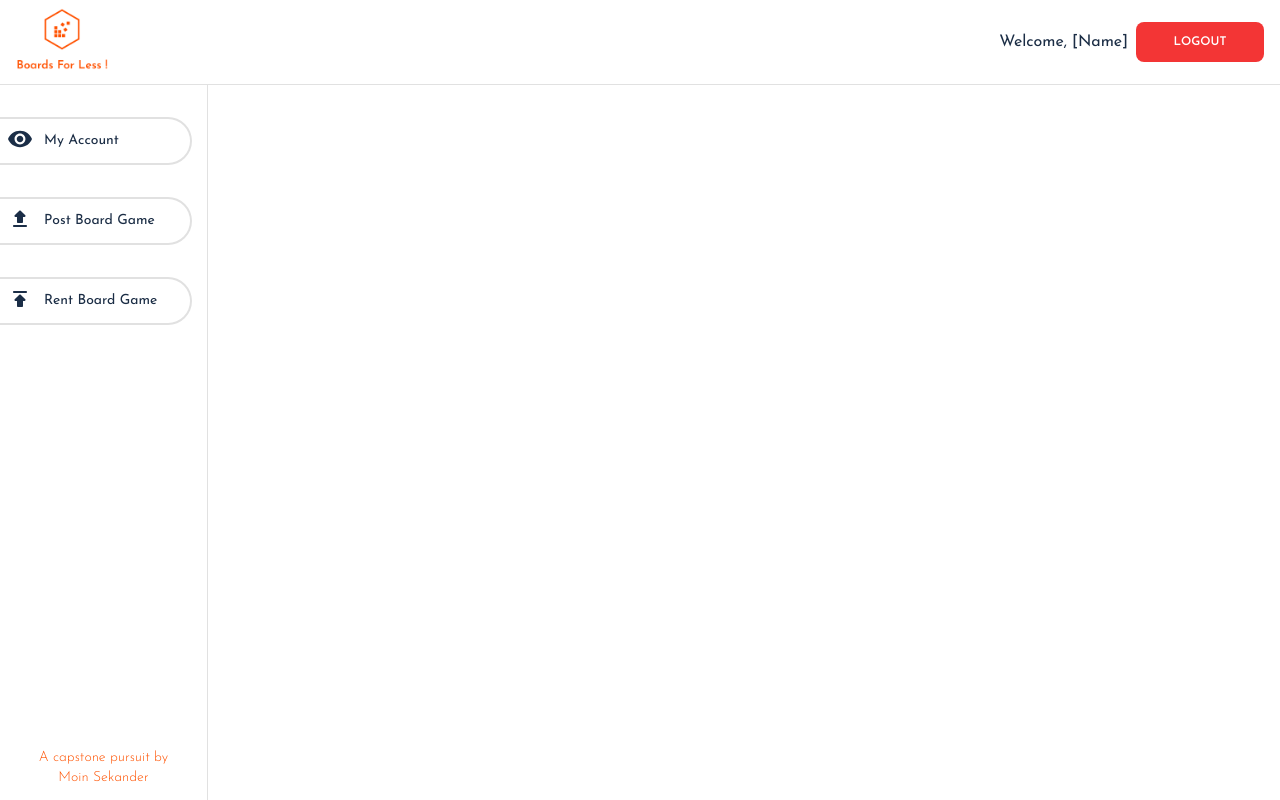
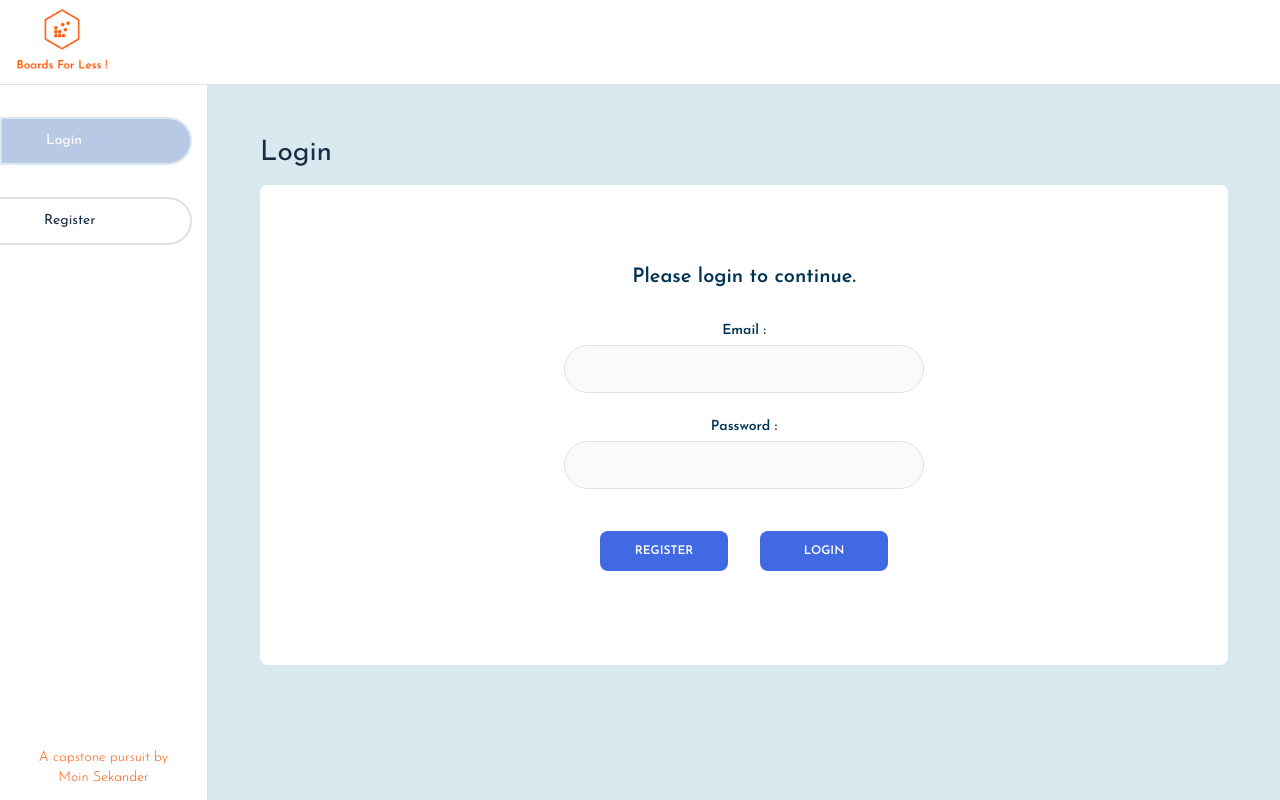
Before and after one commit to m-sekander/boards-for-less-client, a React (Create React App) app: page /login in a window 1280 px wide. Built offline with nearby package versions, Linux system fonts and the light colour scheme.

Commit message:
add proper auth server requests

```diff
--- a/src/App.js
+++ b/src/App.js
@@ -1,20 +1,26 @@
 import './App.scss';
-import { BrowserRouter, Routes, Route } from 'react-router-dom';
+import { BrowserRouter, Routes, Route, Navigate } from 'react-router-dom';
+import { useState } from 'react';
 import Header from './components/Header/Header';
 import NavBar from './components/NavBar/NavBar';
 import Login from './components/Login/Login';
 import Main from './page/Main/Main';
 import Register from './components/Register/Register';
+import Home from './components/Home/Home';
 
 function App() {
+  const [isLoggedIn, setIsLoggedIn] = useState(localStorage.getItem('token'));
+
   return (
     <BrowserRouter>
-      <Header />
+      <Header isLoggedIn={isLoggedIn} />
       <div className='content'>
-        <NavBar />
+        <NavBar isLoggedIn={isLoggedIn} />
         <Routes>
-          <Route path="/" element={<Main title="Login" content={<Login />} />} />
-          <Route path="/register" element={<Main title="Register" content={<Register />} />} />
+          <Route path="/" element={isLoggedIn ? <Main title="Home" content={<Home />} /> : <Navigate to="/login" />} />
+          <Route path="/login" element={!isLoggedIn ? <Main title="Login" content={<Login />} /> : <Navigate to="/" />} />
+          <Route path="/register" element={!isLoggedIn ? <Main title="Register" content={<Register />} /> : <Navigate to="/" />} />
+          <Route path="*" element={<Navigate to="/" />} />
         </Routes>
       </div>
     </BrowserRouter>
--- a/src/components/CTA/CTA.js
+++ b/src/components/CTA/CTA.js
@@ -1,18 +1,18 @@
 import './CTA.scss';
 import {Link} from 'react-router-dom';
 
-function CTA({icon, text, isButton, link, isSpecial}) {
+function CTA({icon, text, isButton, link, isSpecial, onClick}) {
     // Returns button if isButton prop is true else returns link
     if (isButton) {
         return (
-            <button className={`cta ${isSpecial && "cta--special"}`}>
+            <button className={`cta ${isSpecial && "cta--special"}` } onClick={onClick}>
                 <img className="cta__icon" src={icon} alt=""/>
                 {text}
             </button>
         );
     } else {
         return (
-            <Link to={link} className={`cta ${isSpecial && "cta--special"}`}>
+            <Link to={link} className={`cta ${isSpecial && "cta--special"}` } onClick={onClick}>
                 <img className="cta__icon" src={icon} alt=""/>
                 {text}
             </Link>
--- a/src/components/CTA/CTA.scss
+++ b/src/components/CTA/CTA.scss
@@ -25,12 +25,22 @@
         background-color: $cta-hover;
     }
 
+    &:focus {
+        border: 1px solid $secondary-text;
+        outline: none;
+    }
+
     &--special {
         background-color: $cta-background-special;
         color: $cta-text;
 
         &:hover {
             background-color: $cta-hover-special;
+        }
+
+        &:focus {
+            border: 1px solid $cta-hover;
+            outline: none;
         }
     }
 
--- a/src/components/Header/Header.js
+++ b/src/components/Header/Header.js
@@ -1,16 +1,25 @@
 import './Header.scss';
 import logo from '../../assets/images/logo_transparent.png';
-import { Link } from 'react-router-dom'
+import { Link, useNavigate } from 'react-router-dom'
 import CTA from '../CTA/CTA';
 
-function Header() {
+function Header({isLoggedIn}) {
+    const navigate = useNavigate();
+
+    function handleLogout() {
+        localStorage.removeItem("token");
+        window.location.assign("/");
+    }
+
     return (
         <header className='header'>
             <Link to="/"><img className='header__logo' src={logo} alt="application logo" /></Link>
-            <div className='header__right'>
-                <h3 className='header__welcome'>Welcome, [Name]</h3>
-                <CTA text="Logout" link="/" isButton={true} isSpecial={true} />
-            </div>
+            {isLoggedIn &&
+                <div className='header__right'>
+                    <h3 className='header__welcome'>Welcome, [Name]</h3>
+                    <CTA text="Logout" link="/" isButton={true} isSpecial={true} onClick={handleLogout} />
+                </div>
+            }
         </header>
     )
 }
--- /dev/null
+++ b/src/components/Home/Home.js
@@ -0,0 +1,9 @@
+import './Home.scss';
+
+function Home() {
+    return (
+        <div>Home</div>
+    )
+}
+
+export default Home;
--- a/src/components/Login/Login.js
+++ b/src/components/Login/Login.js
@@ -1,16 +1,36 @@
 import CTA from '../CTA/CTA';
 import './Login.scss';
+import axios from 'axios';
+import { useState } from 'react';
 
 function Login() {
+    const [message, setMessage] = useState(null);
+
     function onSubmit(event) {
         event.preventDefault();
-        console.log("Submitted");
+
+        axios.post("http://localhost:7070/auth/login", {
+            email: event.target.email.value,
+            password: event.target.password.value
+        }).then((result) => {
+            console.log("For devs:", result);
+            setMessage(result.data.message);
+            localStorage.setItem('token', result.data.token);
+            event.target.reset();
+
+            setTimeout(() => {
+                window.location.assign("/");
+            }, 2000);
+        }).catch((error) => {
+            console.log("For devs:", error);
+            setMessage(error.response.data.message);
+        })
     }
 
 
     return (
         <div className='login'>
-            <h2 className='login__title'>Please login to continue.</h2>
+            <h2 className='login__title'>{message ? message : "Please login to continue."}</h2>
             <form className='login__form' onSubmit={onSubmit}>
                 <label className="login__label" htmlFor="email">
                     Email :
@@ -21,7 +41,7 @@ function Login() {
                     <input className="login__input" type="password" name="password" id="password" />
                 </label>
                 <div className='login__actions'>
-                    <CTA text="Sign Up" link="/register" />
+                    <CTA text="Register" link="/register" />
                     <CTA text="Login" isButton={true} />
                 </div>
             </form>
--- a/src/components/NavBar/NavBar.js
+++ b/src/components/NavBar/NavBar.js
@@ -1,27 +1,38 @@
 import './NavBar.scss';
-import { Link } from 'react-router-dom';
+import { NavLink } from 'react-router-dom';
 import overview from '../../assets/images/overview.svg';
 import post from '../../assets/images/post.svg';
 import rent from '../../assets/images/rent.svg';
 
 
-function NavBar() {
+function NavBar({isLoggedIn}) {
     return (
         <nav className='nav-bar'>
+            {isLoggedIn ?
                 <div className='nav-bar__links'>
-                <Link className="nav-bar__link" to="/account">
+                    <NavLink className="nav-bar__link" to="/account">
                         <img className="nav-bar__icon" src={overview} alt="overview icon" />
                         My Account
-                </Link>
-                <Link className="nav-bar__link" to="/post">
+                    </NavLink>
+                    <NavLink className="nav-bar__link" to="/post">
                         <img className="nav-bar__icon" src={post} alt="post icon" />
                         Post Board Game
-                </Link>
-                <Link className="nav-bar__link" to="/rent">
+                    </NavLink>
+                    <NavLink className="nav-bar__link" to="/rent">
                         <img className="nav-bar__icon" src={rent} alt="rent icon" />
                         Rent Board Game
-                </Link>
+                    </NavLink>
                 </div>
+            :
+                <div className='nav-bar__links'>
+                    <NavLink className="nav-bar__link" to="/login">
+                        Login
+                    </NavLink>
+                    <NavLink className="nav-bar__link" to="/register">
+                        Register
+                    </NavLink>
+                </div>
+            }
             <span className='nav-bar__footer'>A capstone pursuit by <br/> Moin Sekander</span>
         </nav>
     )
--- a/src/components/NavBar/NavBar.scss
+++ b/src/components/NavBar/NavBar.scss
@@ -24,13 +24,22 @@
 
         &:hover {
             transform: scale(1.075);
-            border: 2px solid $tertiary;
+            border: 2px solid $secondary-background;
             background-color: $tertiary;
             color: $cta-text;
             & > .nav-bar__icon {
                 filter: brightness(100) saturate(100%);
             }
         }
+    }
+
+    .active {
+        border: 2px solid $secondary-background;
+            background-color: $tertiary;
+            color: $cta-text;
+            & > .nav-bar__icon {
+                filter: brightness(100) saturate(100%);
+            }
     }
 
     &__icon {
--- a/src/components/Register/Register.js
+++ b/src/components/Register/Register.js
@@ -1,17 +1,40 @@
 import CTA from '../CTA/CTA';
 import './Register.scss';
+import axios from 'axios';
+import { useState } from 'react';
 
 function Register() {
-    function onSubmit(event) {
+    const [message, setMessage] = useState(null);
+
+    function handleSignup(event) {
         event.preventDefault();
-        console.log("Submitted");
+
+        axios.post("http://localhost:7070/auth/signup", {
+            email: event.target.email.value,
+            name: event.target.name.value,
+            password: event.target.password.value,
+            confirmPassword: event.target.confirmPassword.value,
+            address: event.target.address.value,
+            coordinates: "placeholder"
+        }).then((result) => {
+            console.log("For devs:", result);
+            setMessage(result.data.message);
+
+            setTimeout(() => {
+                setMessage(null);
+                event.target.reset();
+            }, 2000);
+        }).catch((error) => {
+            console.log("For devs:", error);
+            setMessage(error.response.data.message);
+        })
     }
 
 
     return (
         <div className='register'>
-            <h2 className='register__title'>Please fill in all details to create an account.</h2>
-            <form className='register__form' onSubmit={onSubmit}>
+            <h2 className='register__title'>{message ? message : "Please fill in all details to create an account."}</h2>
+            <form className='register__form' onSubmit={handleSignup}>
                 <div className='register__inputs'>
                     <label className="register__label" htmlFor="email">
                         Email :
@@ -36,7 +59,7 @@ function Register() {
                 </div>
                 <div className='register__actions'>
                     <CTA text="Go Back" link="/" isSpecial={true} />
-                    <CTA text="Register" isButton={true} />
+                    <CTA text="Submit" isButton={true} />
                 </div>
             </form>
 
--- a/src/components/Register/Register.scss
+++ b/src/components/Register/Register.scss
@@ -10,6 +10,10 @@
     flex-direction: column;
     align-items: center;
     gap: 2rem;
+
+    &__title {
+        text-align: center;
+    }
 
     &__form {
         display: flex;
```
Also changed, not shown: src/components/Home/Home.scss (added). Lines whose indentation alone changed are shown as unchanged.
